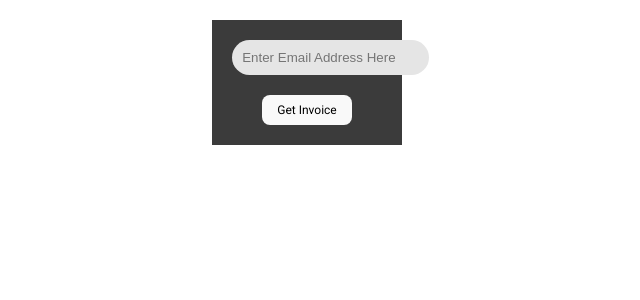
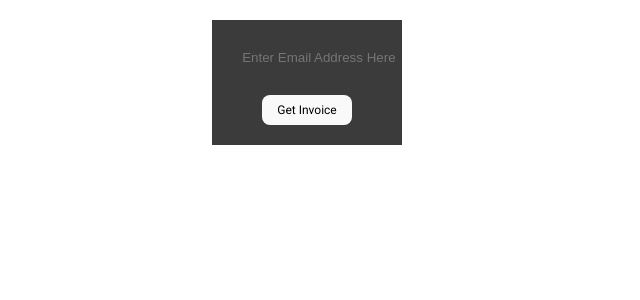
Before and after one commit to JoyOffiong/Payment-Gateway-Integration, a React (Vite) app: page /Button in a window 1280 px wide. Shown: the top 300 px of the page, without its empty margins (333-973 px from the left). Built offline with nearby package versions, Linux system fonts and the light colour scheme.

Commit message:
new fearure

```diff
--- a/src/Button.jsx
+++ b/src/Button.jsx
@@ -48,7 +48,7 @@ function Button() {
 
       <div style={{backgroundColor:'#3b3b3b', padding:"20px"}}>
       <form action="">
-        <input type="email" name="" id="" style={{ backgroundColor:"#e5e5e5", padding:"10px", borderRadius:'20px', border:"none"}}
+        <input type="email" name="" id="" style={{ backgroundColor:"#0000", padding:"10px", borderRadius:'20px', border:"none"}}
         placeholder="Enter Email Address Here"
          onChange={(e) => setEmail(e.target.value)}/>
       </form>
```
